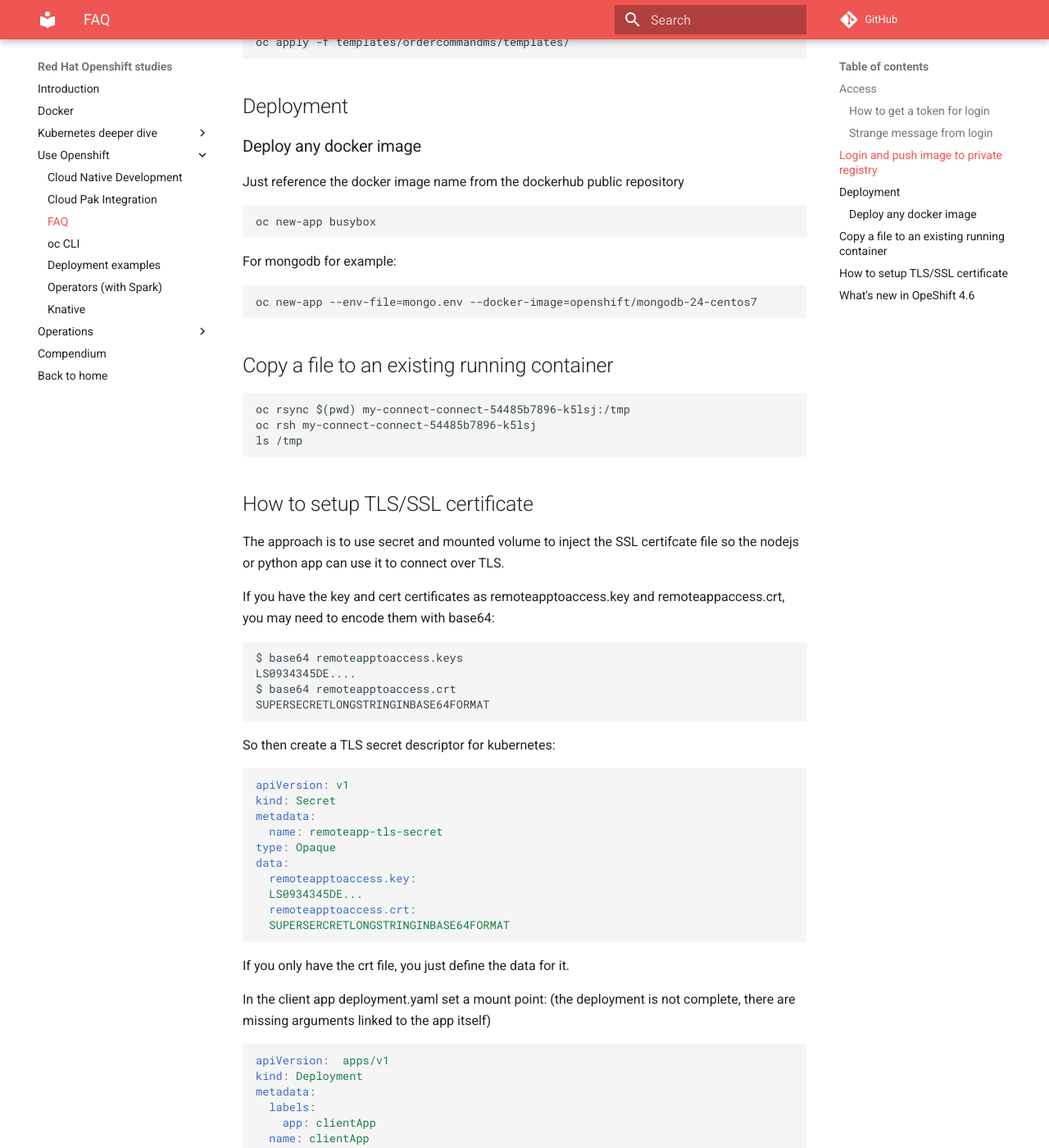
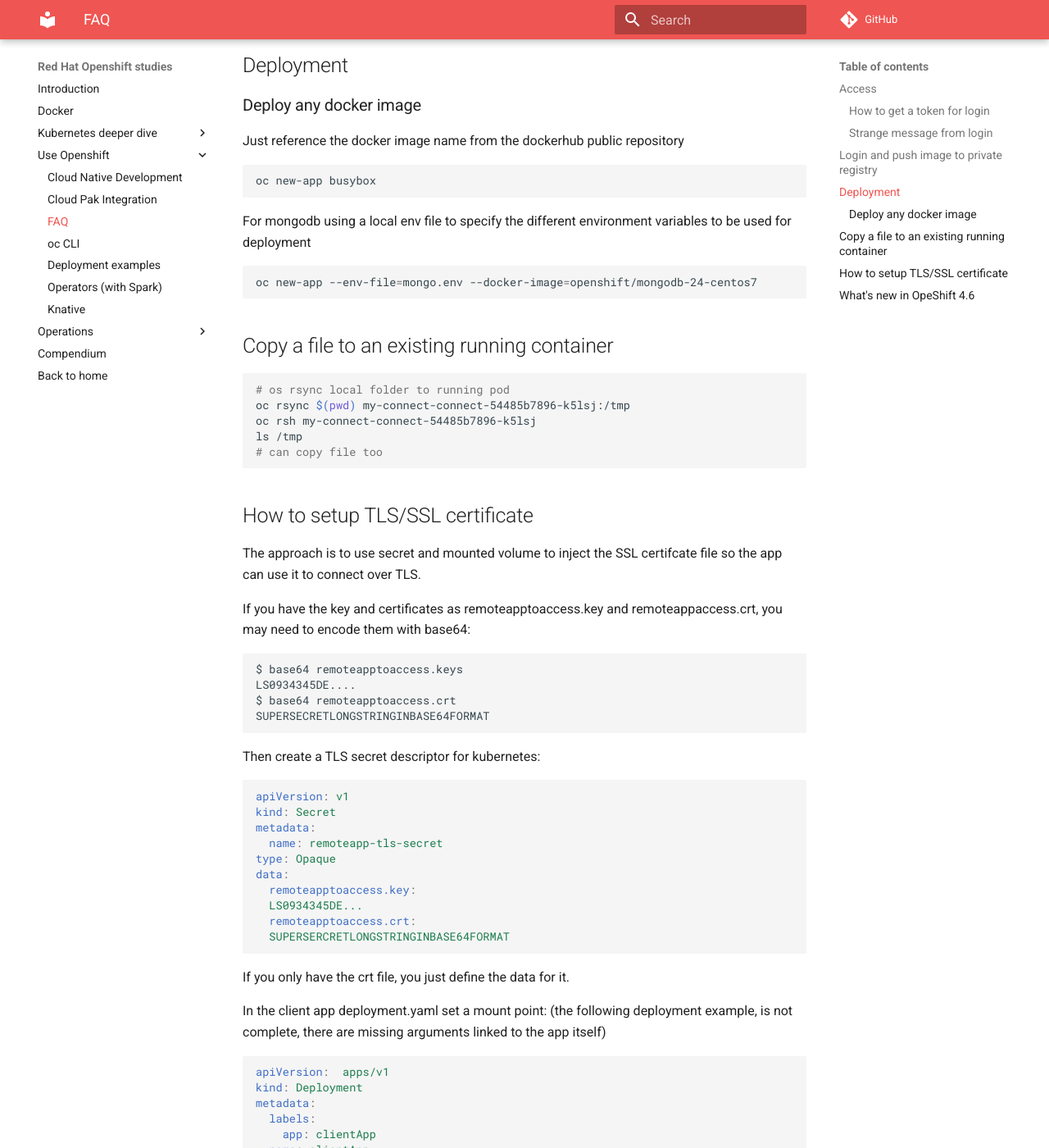
Before and after one commit to jbcodeforce/openshift-studies, an MkDocs documentation site: the page built from docs/faq.md, in a window 1280 px wide and 1400 px high, scrolled down 2023 px. Shown: the whole window at 82% size. Built offline with MkDocs 1.6.1 and Material for MkDocs 9.7.7, drawn with Linux system fonts in a browser that asks for light colours; comment, search, counter and statistics services are not loaded; some of the changed text lies outside the part shown.

Commit message:
update main page and docker

````diff
--- a/docs/faq.md
+++ b/docs/faq.md
@@ -25,12 +25,15 @@
 
 ### Strange message from login
 
-Some oc login command may return a strange message: `error: invalid character '<' looking for beginning of value`. This is due to the fact that the response is a HTML page. This is a problem of server URL. The Server parameter has to correspond to your OpenShift API server endpoint.
+Some `oc login` command may return a strange message: `error: invalid character '<' looking for beginning of value`.
+This is due to the fact that the response is a HTML page. This is a problem of server URL. The Server parameter has to correspond
+to your OpenShift API server endpoint.
 When deploy on premise be sure to use the k8s master URL.
 
 ## Login and push image to private registry
 
-OpenShift could manage its own image private registry service. The default name and URL is docker-registry-default.apps.... See the product [documentation here](https://docs.openshift.com/container-platform/3.9/install_config/registry/deploy_registry_existing_clusters.html#registry-non-production-use) to install it.
+OpenShift could manage its own image private registry service. The default name and URL is `docker-registry-default.apps....`.
+See the product [documentation here](https://docs.openshift.com/container-platform/3.9/install_config/registry/deploy_registry_existing_clusters.html#registry-non-production-use) to install it.
 
  Below is the step to push a docker images
 
@@ -40,7 +43,8 @@
 oc login ...
 ```
 
-* If not done before add registry-viewer role to your user: `oc policy add-role-to-user registry-viewer $(oc whoami)` and `oc policy add-role-to-user registry-editor $(oc whoami)`
+* If not done before add registry-viewer role to your user: `oc policy add-role-to-user registry-viewer $(oc whoami)`
+and `oc policy add-role-to-user registry-editor $(oc whoami)`
 * Look up the internal OpenShift Docker registry address by using the following command:
 
 ```
@@ -49,11 +53,12 @@
 
 * Login to docker registry:
 
-```
+```sh
 docker login -u john -p $(oc whoami -t) docker-registry-default.apps.green-with-envy.ocp.csplab.local
 ```
 
-If you get this message: `Error response from daemon: Get https://docker-registry-default.apps.green-with-envy.ocp.csplab.local/v2/: x509: certificate signed by unknown authority`, add the certificate to the docker client certificates:
+If you get this message: `Error response from daemon: Get https://docker-registry-default.apps.green-with-envy.ocp.csplab.local/v2/: x509: certificate signed by unknown authority`,
+add the certificate to the docker client certificates:
 
         * Get the certificate: `oc extract -n default secrets/registry-certificates --keys=registry.crt`
         * Put the certificate in `~/.docker/certs.d/docker-registry-default.apps.green-with-envy.ocp.csplab.local`
@@ -79,12 +84,7 @@
 helm template --set image.repository=docker-registry.default.svc:5000/reefershipmentsolution/kc-ordercommandms --set kafka.brokersConfigMap=kafka-brokers --set eventstreams.enabled=true --set eventstreams.apikeyConfigMap=eventstreams-apikey --set serviceAccountName=kcontainer-runtime  --namespace reefershipmentsolution --output-dir templates chart/ordercommandms
 ```
 
-* Refresh an existing pod with the new image
-
-```
-oc delete -f templates/ordercommandms/templates/
-oc apply -f templates/ordercommandms/templates/
-```
+* Refresh an existing pod with the new image using `oc delete <deployment.yaml>` and `oc apply <deployment.yaml>`
 
 ## Deployment
 
@@ -92,28 +92,31 @@
 
 Just reference the docker image name from the dockerhub public repository
 
-```
+```sh
 oc new-app busybox
 ```
 
-For mongodb for example:
-```
+For mongodb using a local env file to specify the different environment variables to be used for deployment
+
+```sh
 oc new-app --env-file=mongo.env --docker-image=openshift/mongodb-24-centos7
 ```
 
 ## Copy a file to an existing running container
 
-```
+```sh
+# os rsync local folder to running pod
 oc rsync $(pwd) my-connect-connect-54485b7896-k5lsj:/tmp
 oc rsh my-connect-connect-54485b7896-k5lsj
 ls /tmp
+# can copy file too
 ```
 
 ## How to setup TLS/SSL certificate
 
-The approach is to use secret and mounted volume to inject the SSL certifcate file so the nodejs or python app can use it to connect over TLS.
+The approach is to use secret and mounted volume to inject the SSL certifcate file so the app can use it to connect over TLS.
 
-If you have the key and cert certificates as remoteapptoaccess.key and remoteappaccess.crt, you may need to encode them with base64:
+If you have the key and certificates as remoteapptoaccess.key and remoteappaccess.crt, you may need to encode them with base64:
 
 ```shell
 $ base64 remoteapptoaccess.keys
@@ -122,7 +125,7 @@
 SUPERSECRETLONGSTRINGINBASE64FORMAT
 ```
 
-So then create a TLS secret descriptor for kubernetes:
+Then create a TLS secret descriptor for kubernetes:
 
 ```yaml
 apiVersion: v1
@@ -136,9 +139,10 @@
   remoteapptoaccess.crt:
   SUPERSERCRETLONGSTRINGINBASE64FORMAT
 ```
+
 If you only have the crt file, you just define the data for it.
 
-In the client app deployment.yaml set a mount point: (the deployment is not complete, there are missing arguments linked to the app itself)
+In the client app deployment.yaml set a mount point: (the following deployment example, is not complete, there are missing arguments linked to the app itself)
 
 ```yaml
 apiVersion:  apps/v1
@@ -166,11 +170,14 @@
 ```
 
 This declaration will add two files (remoteapptoaccess.key, remoteapptoaccess.crt) under the `/client/path/inside/container/ssl` folder.
+If the SSL certs and keys are not in the default folder expected by the application, environment variables should specify the paths.
 
 ## What's new in OpeShift 4.6
 
 * installer: support disconnected env.
+
 Core:
+
 * remote worker nodes: need to be in the same subnetwork. Share the control plane / supervisor. Tolerant to disruption.
 * Full stack automation (Installer Provisioned Infrastructure) installation on bare metal
 * serverless eventing
````
Also changed, not shown: other parts of docs/faq.md (+1 -1 lines), docs/docker.md (+19 -11 lines), docs/index.md (+16 -9 lines).
